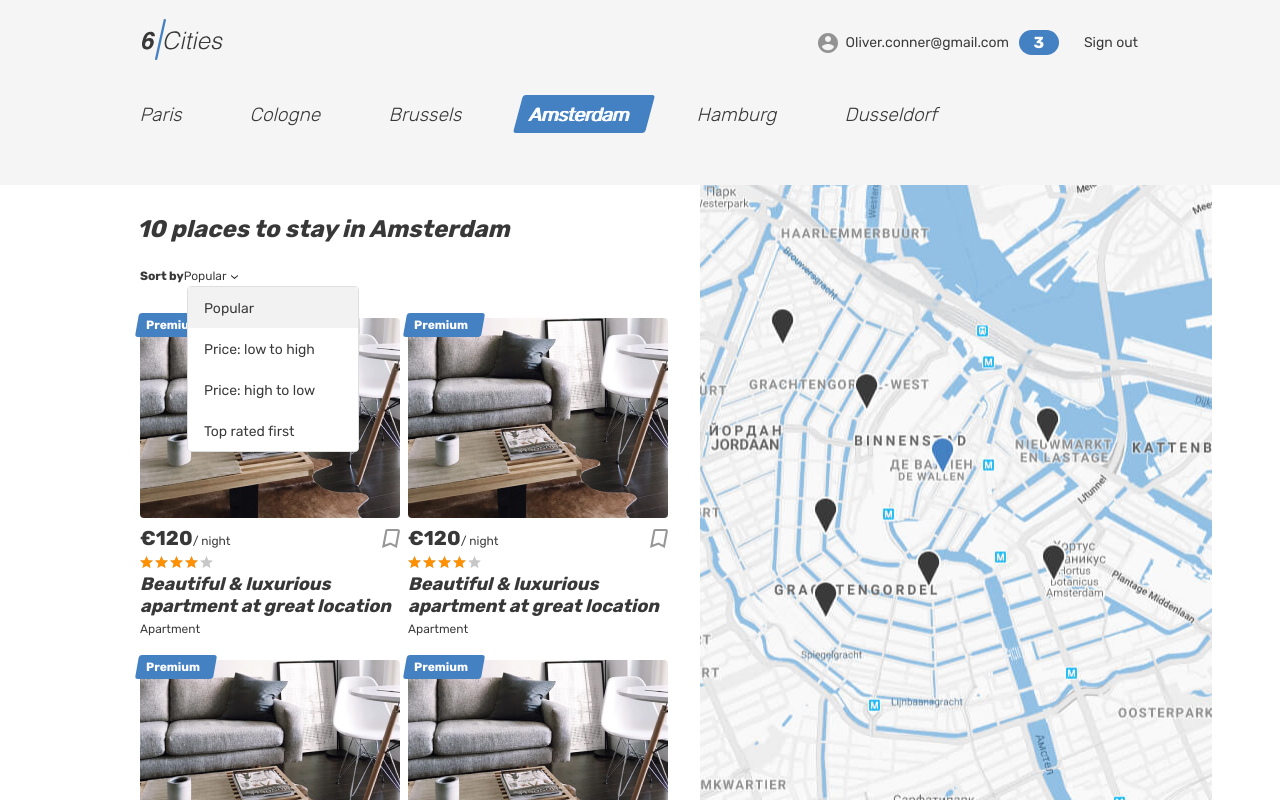
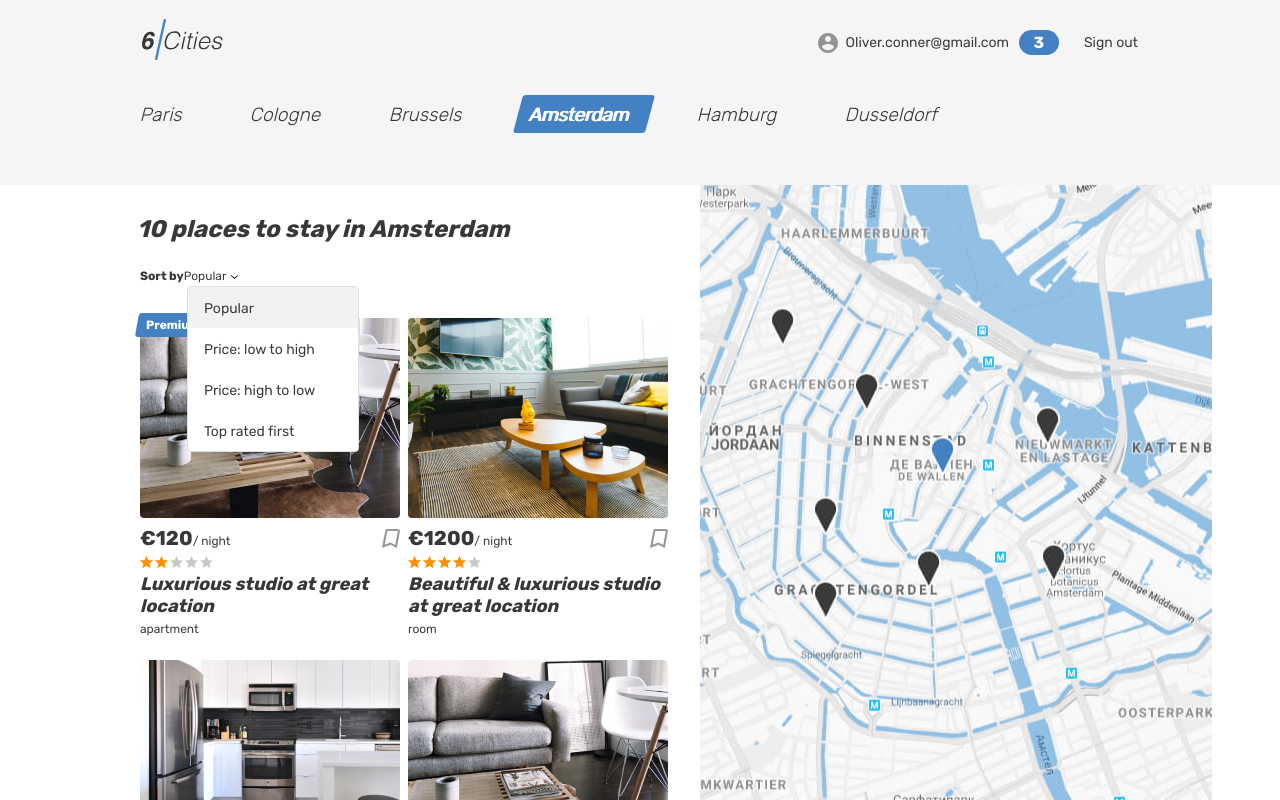
Before and after one commit to htmlacademy-univer-javascript-3/2429931-six-cities-5, a React (Vite) app: page / in a window 1280 px wide. Built offline with nearby package versions, Linux system fonts and the light colour scheme.

Commit message:
feat: add list of offers

```diff
--- a/src/components/app/Index.tsx
+++ b/src/components/app/Index.tsx
@@ -6,12 +6,14 @@ import { FavoriteScreen } from '../../pages/favorites/Index';
 import { OfferScreen } from '../../pages/offer/Index';
 import { NotFoundScreen } from '../../pages/notFoundScreen/Index';
 import { PrivateRoute } from '../privateRoute/Index';
+import { Offers } from '../../types/offers';
 
 type AppProps = {
   numberOffers: number;
+  offers: Offers;
 }
 
-const App = ({numberOffers}: AppProps): JSX.Element => (
+const App = ({numberOffers, offers}: AppProps): JSX.Element => (
   <BrowserRouter>
     <Routes>
       <Route
@@ -19,6 +21,7 @@ const App = ({numberOffers}: AppProps): JSX.Element => (
         element={
           <MainPage
             numberOffers={numberOffers}
+            offers={offers}
           />
         }
       />
--- a/src/components/citiesCard/Index.tsx
+++ b/src/components/citiesCard/Index.tsx
@@ -1,17 +1,26 @@
-const CitiesCard = (): JSX.Element => (
+import { Offer } from '../../types/offers';
+
+type CitiesCardProps = {
+  offer: Offer;
+}
+
+const CitiesCard = ({offer}:CitiesCardProps): JSX.Element => (
   <article className="cities__card place-card">
-    <div className="place-card__mark">
-      <span>Premium</span>
-    </div>
+    {offer.isPremium
+      ? (
+        <div className="place-card__mark">
+          <span>Premium</span>
+        </div>)
+      : null}
     <div className="cities__image-wrapper place-card__image-wrapper">
       <a href="#">
-        <img className="place-card__image" src="img/apartment-01.jpg" width="260" height="200" alt="Place image" />
+        <img className="place-card__image" src={offer.previewImage} width="260" height="200" alt="Place image" />
       </a>
     </div>
     <div className="place-card__info">
       <div className="place-card__price-wrapper">
         <div className="place-card__price">
-          <b className="place-card__price-value">&euro;120</b>
+          <b className="place-card__price-value">&euro;{offer.price}</b>
           <span className="place-card__price-text">&#47;&nbsp;night</span>
         </div>
         <button className="place-card__bookmark-button button" type="button">
@@ -23,14 +32,14 @@ const CitiesCard = (): JSX.Element => (
       </div>
       <div className="place-card__rating rating">
         <div className="place-card__stars rating__stars">
-          <span style={{width : '80%'}}></span>
+          <span style={{width : `${20 * offer.rating}%`}}></span>
           <span className="visually-hidden">Rating</span>
         </div>
       </div>
       <h2 className="place-card__name">
-        <a href="#">Beautiful &amp; luxurious apartment at great location</a>
+        <a href="#">{offer.title}</a>
       </h2>
-      <p className="place-card__type">Apartment</p>
+      <p className="place-card__type">{offer.type}</p>
     </div>
   </article>
 );
--- /dev/null
+++ b/src/components/citiesCardsList/Index.tsx
@@ -0,0 +1,17 @@
+import {Offers} from '../../types/offers';
+import CitiesCard from '../citiesCard/Index';
+
+type CitiesCardsListProps = {
+  offers: Offers;
+}
+
+export const CitiesCardsList = ({offers}: CitiesCardsListProps) => (
+  <>
+    {offers.map((offer)=>(
+      <CitiesCard
+        key={offer.id}
+        offer={offer}
+      />
+    ))}
+  </>
+);
--- a/src/index.tsx
+++ b/src/index.tsx
@@ -2,6 +2,7 @@ import React from 'react';
 import ReactDOM from 'react-dom/client';
 import App from './components/app/Index';
 import { numberRentalOffes } from './const';
+import { offersAllInfo } from './mocks/offers';
 
 const root = ReactDOM.createRoot(
   document.getElementById('root') as HTMLElement
@@ -11,6 +12,7 @@ root.render(
   <React.StrictMode>
     <App
       numberOffers = {numberRentalOffes}
+      offers={offersAllInfo}
     />
   </React.StrictMode>
 );
--- a/src/pages/main/Index.tsx
+++ b/src/pages/main/Index.tsx
@@ -1,10 +1,12 @@
-import CitiesCard from '../../components/citiesCard/Index';
+import { CitiesCardsList } from '../../components/citiesCardsList/Index';
+import { Offers } from '../../types/offers';
 
 type MainPageProps = {
   numberOffers: number;
+  offers: Offers;
 }
 
-const MainPage = ({numberOffers}: MainPageProps) : JSX.Element => (
+const MainPage = ({numberOffers, offers}: MainPageProps) : JSX.Element => (
   <div className="page page--gray page--main">
     <header className="header">
       <div className="container">
@@ -94,11 +96,9 @@ const MainPage = ({numberOffers}: MainPageProps) : JSX.Element => (
               </ul>
             </form>
             <div className="cities__places-list places__list tabs__content">
-              <CitiesCard />
-              <CitiesCard />
-              <CitiesCard />
-              <CitiesCard />
-              <CitiesCard />
+              <CitiesCardsList
+                offers={offers}
+              />
             </div>
           </section>
           <div className="cities__right-section">
```
